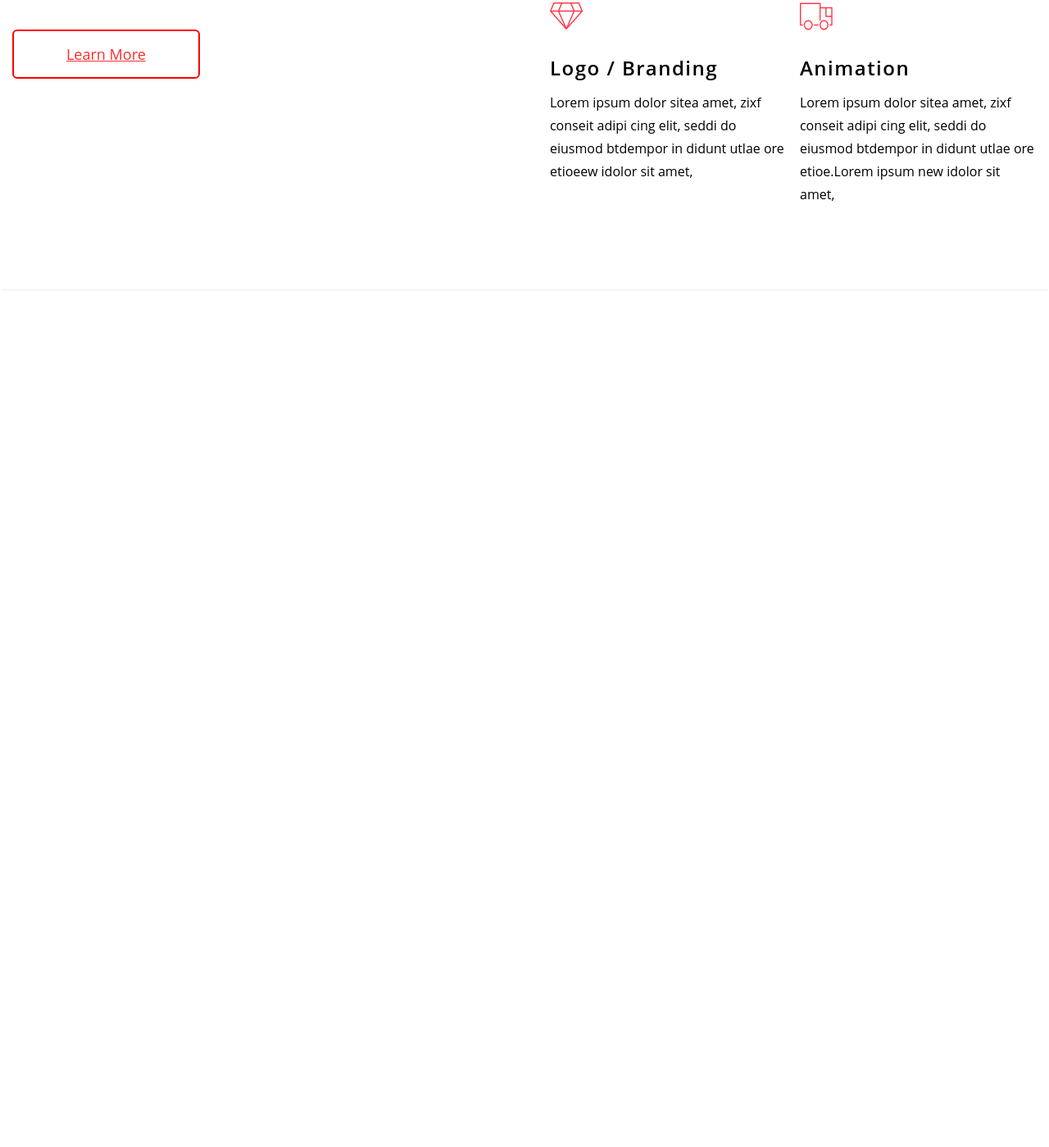
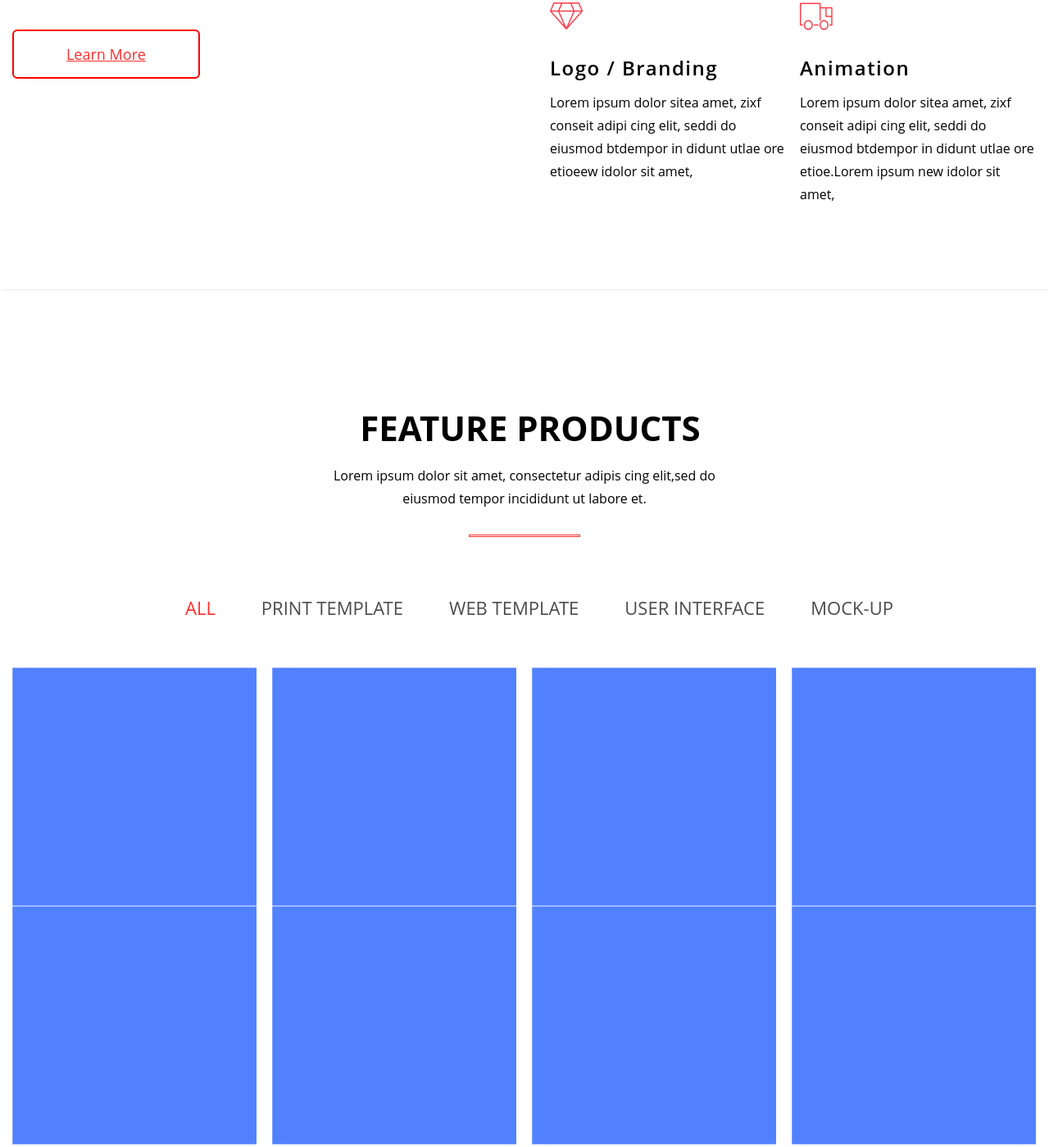
Before and after one commit to rysyashhh/rer, a plain HTML site: page index.html in a window 1280 px wide. Shown: the part 1097-2496 px from the top of the page at 82% size. Before the commit the page ends 1451 px from the top, so only its background shows below. Drawn offline with Linux system fonts and the light colour scheme.

Commit message:
lection 2.6: добавила часть с продуктами

```diff
--- a/index.html
+++ b/index.html
@@ -50,8 +50,7 @@
                     </a>
                 </div>
                 <a class="intro__link">
-                    <img class="intro__image" src="./images/office.png" alt="Красный квадрат"
-                    width="551" height="356">
+                    <img class="intro__image" src="./images/office.png" alt="Красный квадрат" width="551" height="356">
                 </a>
             </section>
         </div>
@@ -63,8 +62,7 @@
                 <p class="services__text">
                     Lorem ipsum dolor sit amet, consectetur adipis cing elit, sed do
                     eiusmod tempor incididunt ut labore et.Lorem ni ipsum dolor sit amet,
-                    consectetur adipis cing elit, ed doi eiusmod tempor incididunt ut labore
-                    et.
+                    consectetur adipis cing elit, ed doi eiusmod tempor incididunt ut labore et.
                 </p>
                 <a class="action-button action-button_white" href="">Learn More</a>
             </div>
@@ -107,6 +105,55 @@
                 </section>
             </div>
         </section>
+        <section class="section feature">
+            <div class="feature__header">
+                <h2 class="feature__heading section-heading">
+                    feature products
+                </h2>
+                <p class="feature__text">
+                    Lorem ipsum dolor sit amet,
+                    consectetur adipis cing elit,sed do eiusmod tempor incididunt ut labore et.
+                </p>
+                <hr class="header__line feature__line">
+            </div>
+            <ul class="products__filter">
+                <li class="products__item">
+                    <a class="products__link products__link_active" href="">
+                        ALL
+                    </a>
+                </li>
+                <li class="products__item">
+                    <a class="products__link" href="">
+                        print template
+                    </a>
+                </li>
+                <li class="products__item">
+                    <a class="products__link" href="">
+                        web template
+                    </a>
+                </li>
+                <li class="products__item">
+                    <a class="products__link" href="">
+                        user interface
+                    </a>
+                </li>
+                <li class="products__item">
+                    <a class="products__link" href="">
+                        mock-up
+                    </a>
+                </li>
+            </ul>
+            <div class="products">
+                <img class="products" src="./images/work-1.jpg" alt="Скриншот макет">
+                <img class="products" src="./images/work-2.jpg" alt="Скриншот макет">
+                <img class="products" src="./images/work-3.jpg" alt="Скриншот макет">
+                <img class="products" src="./images/work-4.jpg" alt="Скриншот макет">
+                <img class="products" src="./images/work-5.jpg" alt="Скриншот макет">
+                <img class="products" src="./images/work-6.jpg" alt="Скриншот макет">
+                <img class="products" src="./images/work-7.jpg" alt="Скриншот макет">
+                <img class="products" src="./images/work-8.jpg" alt="Скриншот макет">
+            </div>
+        </section>
     </main>
 </body>
 
--- a/styles/styles.css
+++ b/styles/styles.css
@@ -228,3 +228,92 @@
 .service__heading_anim::before {
     content: url(../images/service-4.svg);
 }
+
+/* Features products */
+
+.feature {
+    padding-top: 104px;
+    padding-bottom: 52px;
+}
+
+.feature__header {
+    width: 100%;
+    text-align: center;
+    margin-bottom: 66px;
+}
+
+.feature__heading {
+    font-family: 'Open Sans', Arial, Helvetica, sans-serif;
+    font-size: 42px;
+    text-transform: uppercase;
+    padding-left: 14px;
+    margin-bottom: 16px;
+}
+
+.feature__text {
+    font-family: 'Open Sans', Arial, Helvetica, sans-serif;
+    font-size: 16px;
+    line-height: 28px;
+    max-width: 500px;
+    margin: 0 auto 30px;
+
+}
+
+.feature__line {
+    border: 1px solid #FF2D2D;
+    width: 134px;
+    min-height: 1px;
+}
+
+.products__filter {
+    width: 100%;
+    display: flex;
+    flex-wrap: wrap;
+    list-style: none;
+    margin: 0;
+    padding: 0;
+    justify-content: center;
+    margin-bottom: 60px;
+}
+
+.products__link {
+    font-family: 'Open Sans', Arial, Helvetica, sans-serif;
+    position: relative;
+    text-transform: uppercase;
+    left: 46px;
+    color: #000000;
+    margin-right: 56px;
+    font-size: 22px;
+    line-height: 24px;
+    text-decoration: none;
+    opacity: 0.7;
+}
+
+.products__link_active {
+    color: #FF2D2D;
+    opacity: 1;
+}
+
+.products__link:hover {
+    color: #FF2D2D;
+}
+
+.products {
+    display: flex;
+    align-items: flex-start;
+    justify-content: space-between;
+    flex-wrap: wrap;
+}
+
+.product {
+    flex: 1 1 24%;
+    max-width: 298px;
+    height: 292px;
+    margin-bottom: 18px;
+    object-fit: cover;
+}
+
+.product:hover {
+    cursor: pointer;
+    max-width: 320px;
+}
```
Also changed, not shown: images/work-1.jpg (added), images/work-2.jpg (added), images/work-3.jpg (added), images/work-4.jpg (added), images/work-5.jpg (added), images/work-6.jpg (added), images/work-7.jpg (added), images/work-8.jpg (added).
